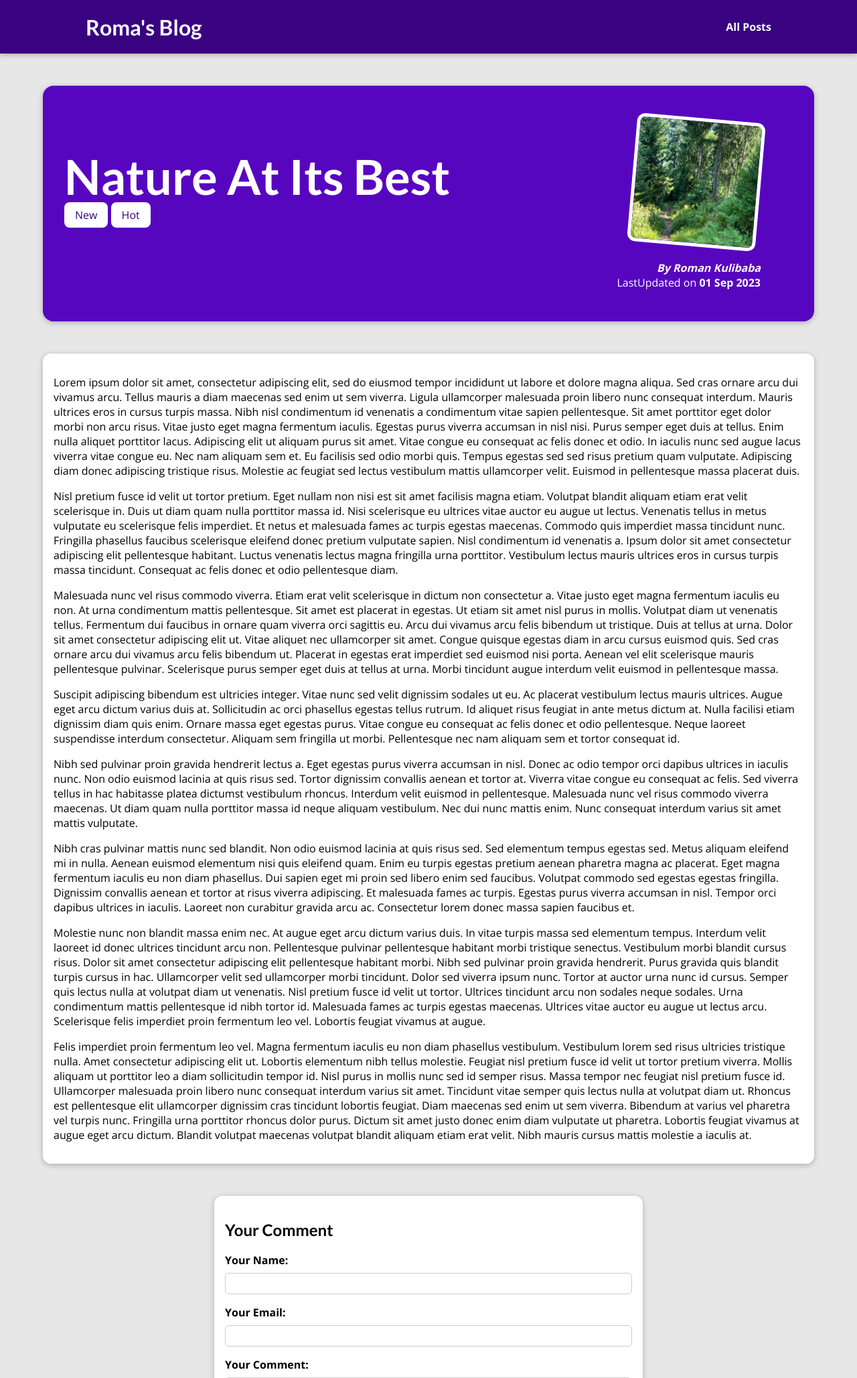
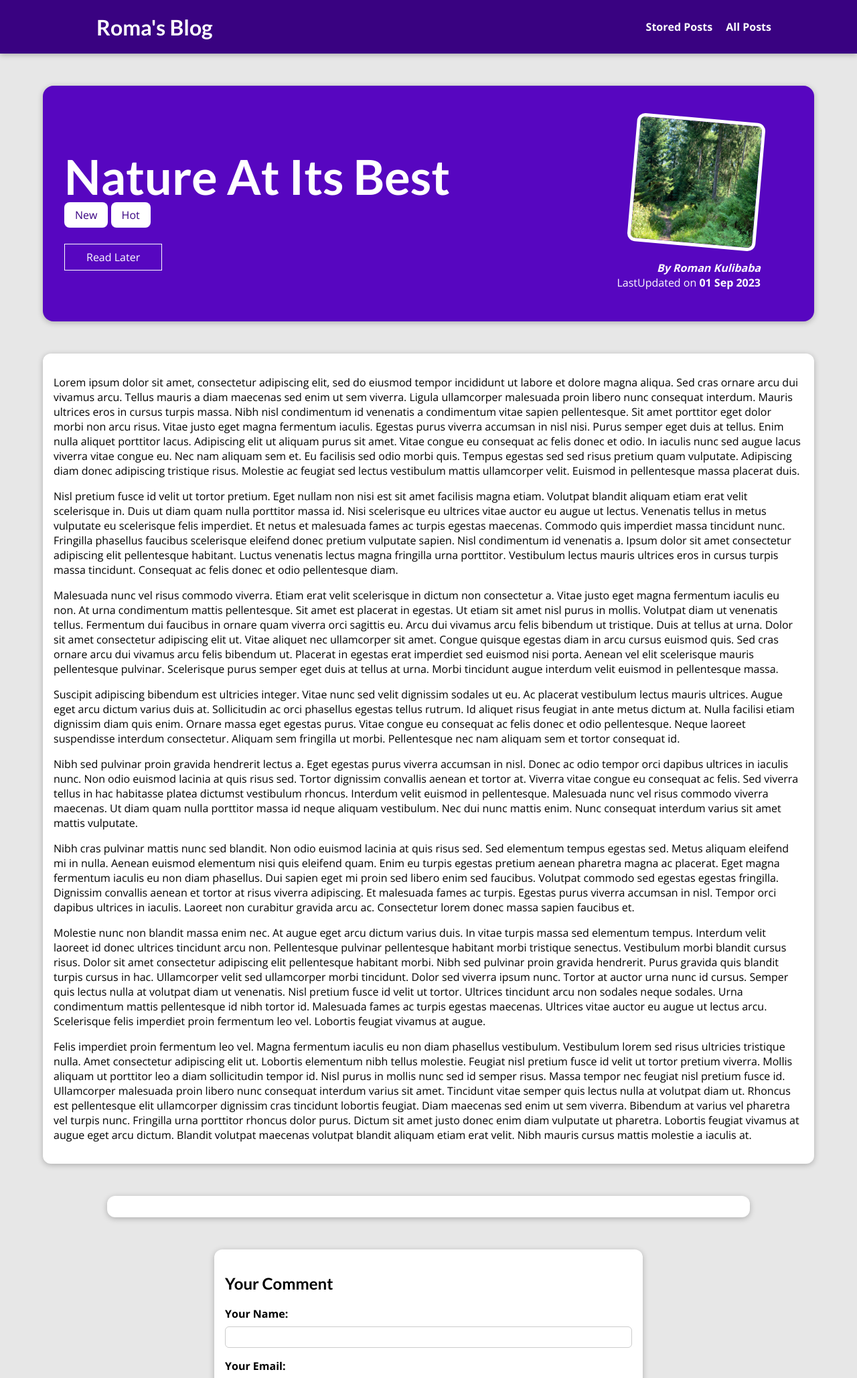
Before and after one commit to Rokuflam/MyPlaygroundBlog, a Django app: a page that uses templates/base.html in a window 1280 px wide. Shown: the top 2058 px of the page at 67% size. Run offline with Django 4.2, Linux system fonts and the light colour scheme; data comes from the database, SQL or seed files in the repository; both versions use the stored data as it was after the commit.

Commit message:
Finish with this playground Changes to be committed: 	modified:   blog/__pycache__/admin.cpython-311.pyc 	modified:   blog/__pycache__/models.cpython-311.pyc 	modified:   blog/__pycache__/urls.cpython-311.pyc 	modified:   blog/__pycache__/views.cpython-311.pyc 	modified:   blog/admin.py 	modified:   blog/models.py 	new file:   blog/static/blog/stored-posts.css 	modified:   blog/templates/blog/includes/post.html 	modified:   blog/templates/blog/post-detail.html 	new file:   blog/templates/blog/stored-posts.html 	modified:   blog/urls.py 	modified:   blog/views.py 	modified:   db.sqlite3 	modified:   static/app.css 	modified:   templates/base.html

```diff
--- a/blog/models.py
+++ b/blog/models.py
@@ -31,6 +31,9 @@ class Post(models.Model):
     author = models.ForeignKey(Author, on_delete=models.SET_NULL, null=True, related_name="posts")
     tags = models.ManyToManyField(Tag, null=True)
 
+    def __str__(self):
+        return f"{self.title}"
+
 
 class Comment(models.Model):
     user_name = models.CharField(max_length=120)
--- a/blog/templates/blog/includes/post.html
+++ b/blog/templates/blog/includes/post.html
@@ -6,7 +6,7 @@
 
 <li>
     <article class="post">
-        <a href="{% url "post_detail-page" slug=post.slug %}">
+        <a href="{% url "post-detail-page" slug=post.slug %}">
             <img src="{{ post.image.url }}" alt="{{ post.title }}">
             <div class="post__content">
                 <h3>{{ post.title }}</h3>
--- a/blog/templates/blog/post-detail.html
+++ b/blog/templates/blog/post-detail.html
@@ -24,6 +24,14 @@
                 <span class="tag">{{ tag.caption }}</span>
             {% endfor %}
         </div>
+        <div id="read-later">
+            <form action="{% url "read-later" %}" method="POST">
+                {% csrf_token %}
+                <input type="hidden" value="{{ post.id }}", name="post_id">
+                <button>Read Later</button>
+            </form>
+        </div>
+
 
         <article>
             <img src="{{ post.image.url }}" alt="{{ post.title }}">
@@ -37,6 +45,17 @@
     <main>
         <p>{{ post.content|linebreaks }}</p>
     </main>
+
+    <section id="comments">
+        <ul>
+            {% for comment in comments %}
+                <li>
+                    <h2>{{ comment.user_name }}</h2>
+                    <p>{{ comment.text|linebreaks }}</p>
+                </li>
+            {% endfor %}
+        </ul>
+    </section>
 
     <section id="comment-form">
         <h2>Your Comment</h2>
--- a/blog/urls.py
+++ b/blog/urls.py
@@ -6,4 +6,5 @@ urlpatterns = [
     path('', views.StartingPageView.as_view(), name='starting-page'),
     path('posts/', views.AllPostsView.as_view(), name='posts-page'),
     path('posts/<slug:slug>/', views.SinglePostView.as_view(), name='post-detail-page'),
+    path("read-later", views.ReadLaterView.as_view(), name="read-later")
 ]
--- a/blog/views.py
+++ b/blog/views.py
@@ -33,7 +33,8 @@ class SinglePostView(View):
         context = {
             "post": post,
             "post_tags": post.tags.all(),
-            "comment_form": CommentForm()
+            "comment_form": CommentForm(),
+            "comments": post.comments.all().order_by("-id")
         }
         return render(request, 'blog/post-detail.html', context)
 
@@ -50,6 +51,38 @@ class SinglePostView(View):
         context = {
             "post": post,
             "post_tags": post.tags.all(),
-            "comment_form": comment_form
+            "comment_form": comment_form,
+            "comments": post.comments.all().order_by("-id")
         }
         return render(request, 'blog/post-detail.html', context)
+
+
+class ReadLaterView(View):
+    def get(self, request):
+        stored_posts = request.session.get("stored_posts")
+
+        context = {}
+
+        if stored_posts is None or len(stored_posts) == 0:
+            context["posts"] = []
+            context["has_posts"] = False
+        else:
+            context["posts"] = Post.objects.filter(id__in=stored_posts)
+            context["has_posts"] = True
+
+        return render(request, "blog/stored-posts.html", context)
+
+
+    def post(self, request):
+        stored_posts = request.session.get("stored_posts")
+
+        if stored_posts is None:
+            stored_posts = []
+
+        post_id = int(request.POST['post_id'])
+
+        if post_id not in stored_posts:
+            stored_posts.append(post_id)
+            request.session["stored_posts"] = stored_posts
+
+        return HttpResponseRedirect("/")
--- a/static/app.css
+++ b/static/app.css
@@ -35,6 +35,7 @@ h3 {
   text-decoration: none;
   color: white;
   font-weight: bold;
+  margin-left: 1rem;
 }
 
 #main-navigation a:hover,
--- a/templates/base.html
+++ b/templates/base.html
@@ -13,6 +13,7 @@
     <header id="main-navigation">
         <h1><a href"{% url "starting-page" %}">Roma's Blog</a></h1>
         <nav>
+            <a href"{% url "read-later" %}">Stored Posts</a>
             <a href"{% url "posts-page" %}">All Posts</a>
         </nav>
     </header>
```
Also changed, not shown: blog/admin.py (+6 -1 lines), blog/static/blog/stored-posts.css (added, +39 -0 lines), blog/templates/blog/stored-posts.html (added, +24 -0 lines), db.sqlite3.
